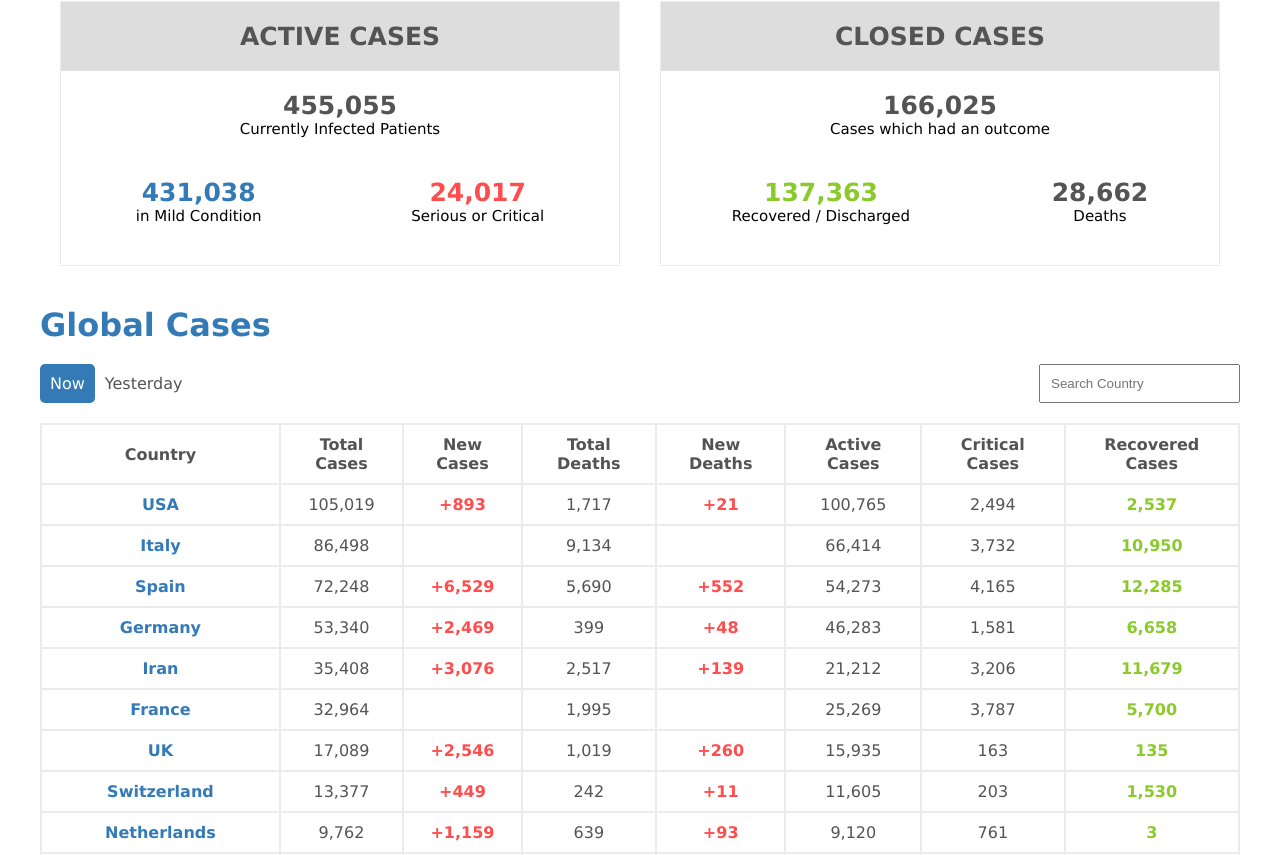
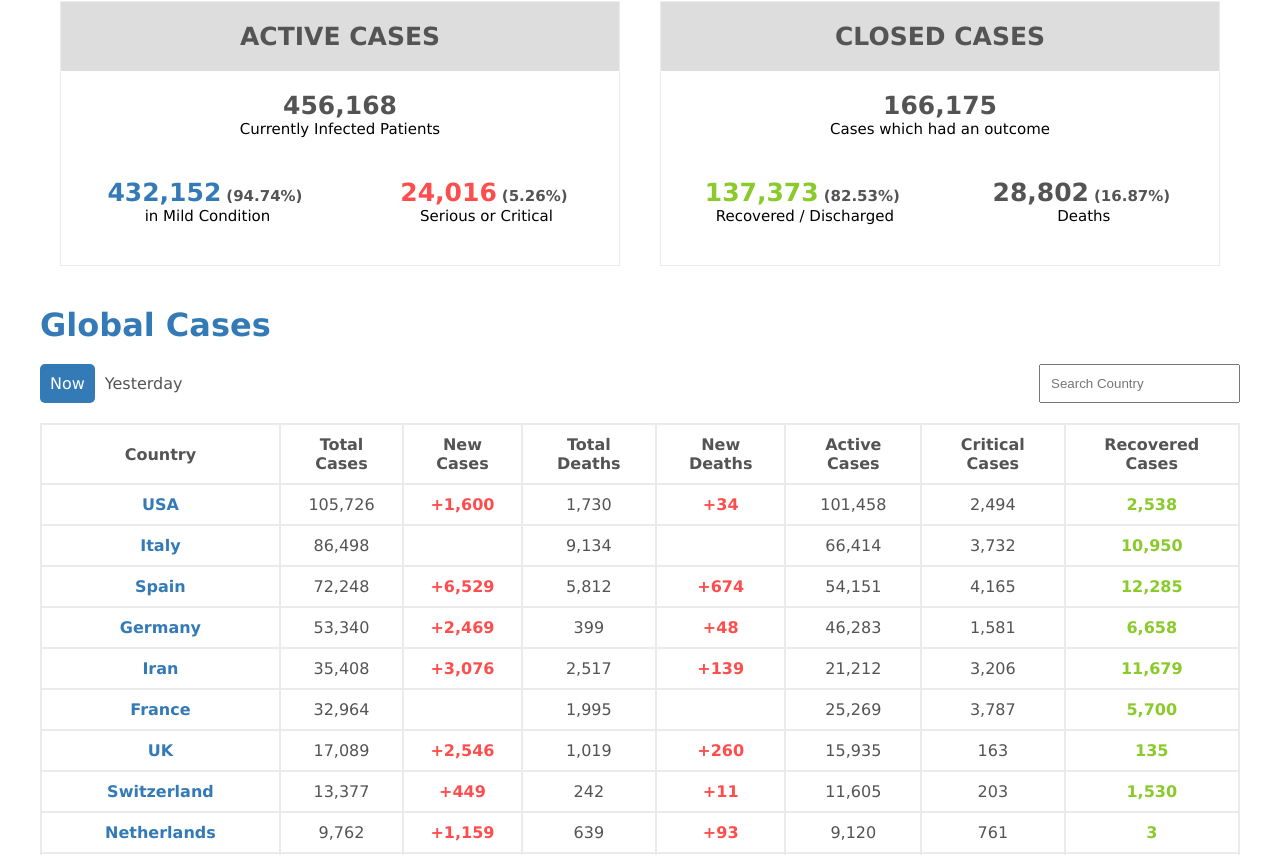
Before and after one commit to saujanyanagpal104/covid-stats, a React app: page / in a window 1280 px wide. Shown: the part 1065-1920 px from the top of the page. Built offline with nearby package versions, Linux system fonts and the light colour scheme.

Commit message:
added %s

```diff
--- a/src/components/ActiveCasesBlock.js
+++ b/src/components/ActiveCasesBlock.js
@@ -3,6 +3,8 @@ import React from 'react';
 const ActiveCasesBlock = ({tableData}) => {
 
     const {totalActiveCases} = tableData;
+    const mildPercentage = (parseInt(totalActiveCases.mild)/parseInt(totalActiveCases.total)) * 100;
+    const criticalPercentage = (parseInt(totalActiveCases.critical)/parseInt(totalActiveCases.total)) * 100;
 
     return(
             <div className='active-cases'>
@@ -20,17 +22,23 @@ const ActiveCasesBlock = ({tableData}) => {
                     </div>
                     <div className='active-cases-condition'>
                         <div className='mild-condition'>
-                            <span className='mild-condition-number'>
-                                {totalActiveCases.mild}
-                            </span>
+                            <div className='mild-condition-number'>
+                                <span>{totalActiveCases.mild}</span>
+                                <span className='percentage'>
+                                    ({mildPercentage.toFixed(2)}%)
+                                </span>
+                            </div>
                             <span className='mild-condition-text'>
                                 in Mild Condition
                             </span>
                         </div>
                         <div className='critical-condition'>
-                            <span className='critical-condition-number'>
-                                {totalActiveCases.critical}
-                            </span>
+                            <div className='critical-condition-number'>
+                                <span>{totalActiveCases.critical}</span>
+                                <span className='percentage'>
+                                    ({criticalPercentage.toFixed(2)}%)
+                                </span>
+                            </div>
                             <span className='critical-condition-text'>
                                 Serious or Critical
                             </span>
--- a/src/components/ClosedCasesBlock.js
+++ b/src/components/ClosedCasesBlock.js
@@ -3,6 +3,8 @@ import React from 'react';
 const ClosedCasesBlock = ({tableData}) => {
 
     const {totalClosedCases} = tableData;
+    const recoveredPercentage = (parseInt(totalClosedCases.recovered)/parseInt(totalClosedCases.total)) * 100;
+    const deathsPercentage = (parseInt(totalClosedCases.deaths)/parseInt(totalClosedCases.total)) * 100;
 
     return(
             <div className='closed-cases'>
@@ -20,17 +22,23 @@ const ClosedCasesBlock = ({tableData}) => {
                     </div>
                     <div className='closed-cases-condition'>
                         <div className='recovered-condition'>
-                            <span className='recovered-condition-number'>
-                                {totalClosedCases.recovered}
-                            </span>
+                            <div className='recovered-condition-number'>
+                                <span>{totalClosedCases.recovered}</span>
+                                <span className='percentage'>
+                                    ({recoveredPercentage.toFixed(2)}%)
+                                </span>
+                            </div>
                             <span className='recovered-condition-text'>
                                 Recovered / Discharged
                             </span>
                         </div>
                         <div className='deaths'>
-                            <span className='deaths-number'>
-                                {totalClosedCases.deaths}
-                            </span>
+                            <div className='deaths-number'>
+                                <span>{totalClosedCases.deaths}</span>
+                                <span className='percentage'>
+                                    ({deathsPercentage.toFixed(2)}%)
+                                </span>
+                            </div>
                             <span className='deaths-text'>
                                 Deaths
                             </span>
--- a/src/styles/index.scss
+++ b/src/styles/index.scss
@@ -201,6 +201,12 @@ h1 {
         color: #8ACA2B;
     }
 
+    .percentage {
+        font-size: 15px;
+        margin: 0px 5px;
+        color: $color;
+    }
+
 }
 
 .data-blocks {
```
Also changed, not shown: src/data/content.json.
